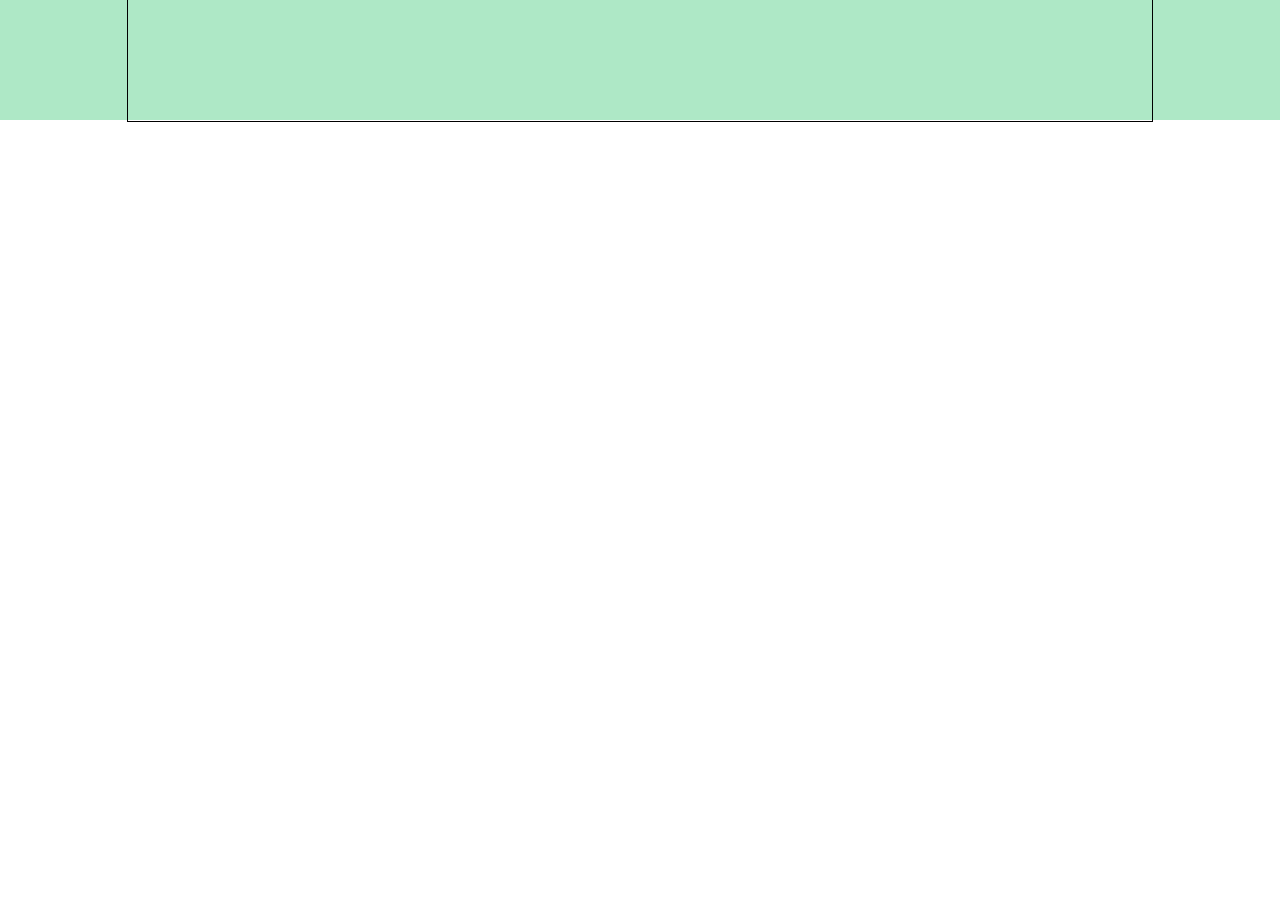
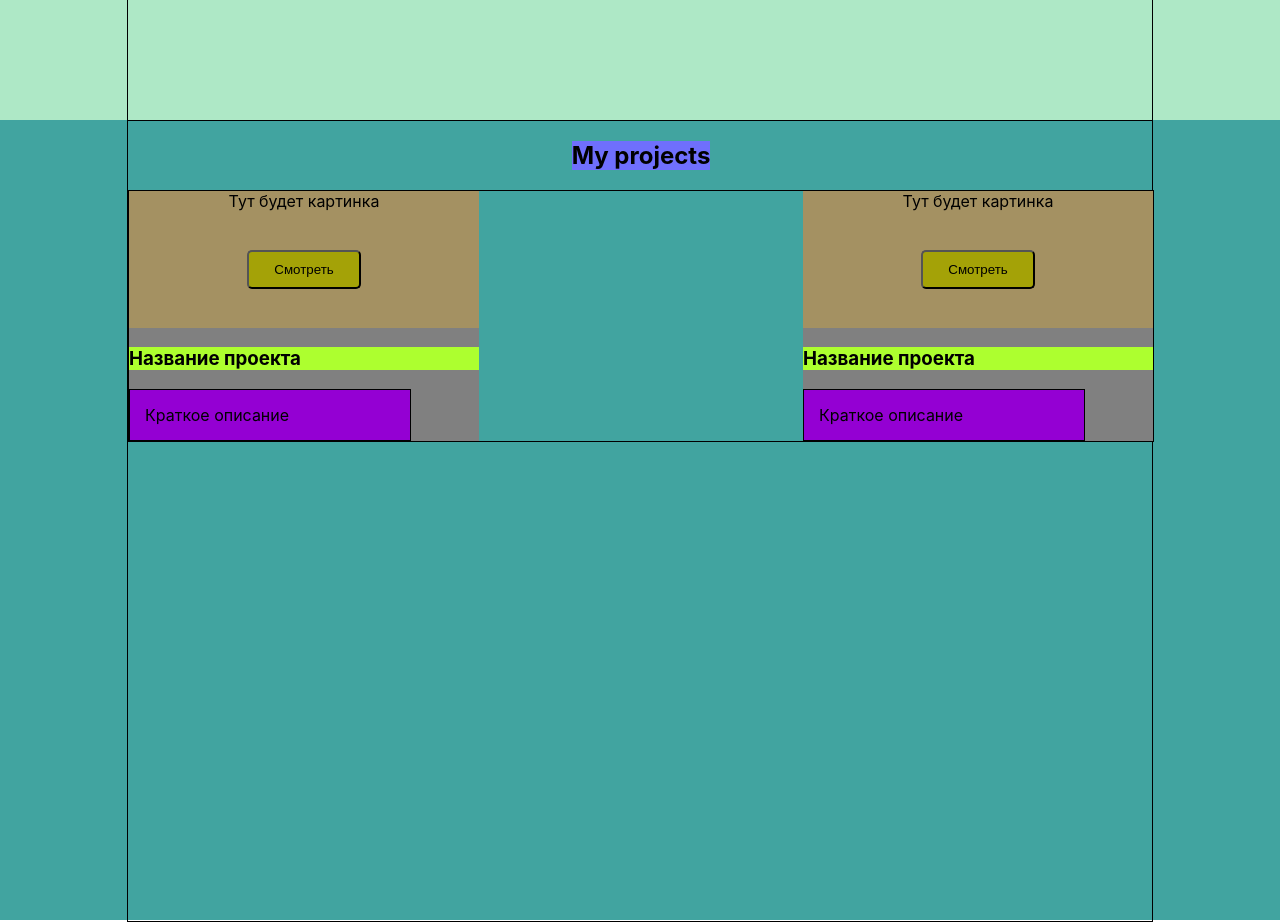
Before and after one commit to VladKravets/CV, a React (Create React App) app: page / in a window 1280 px wide. Shown: the part 1560-2482 px from the top of the page. Before the commit the page ends 1682 px from the top, so only its background shows below. Built offline with nearby package versions, Linux system fonts and the light colour scheme.

Commit message:
add Button and Projects components

```diff
--- a/src/App.js
+++ b/src/App.js
@@ -2,6 +2,7 @@ import './App.css';
 import {Header} from "./Header/Header";
 import {Main} from "./Main/Main";
 import {Skills} from "./Skills/Skills";
+import {Projects} from "./Projects/Projects";
 
 function App() {
     return (
@@ -9,6 +10,7 @@ function App() {
             <Header/>
             <Main/>
             <Skills/>
+            <Projects/>
         </div>
     );
 }
--- /dev/null
+++ b/src/Projects/Project/Project.js
@@ -0,0 +1,16 @@
+import React from 'react';
+import style from './Project.module.css'
+import {Button} from "../../comman/Button/Button";
+
+export const Project = () => {
+    return (
+        <div className={style.project}>
+            Тут будет картинка
+            <Button name={'Смотреть'}/>
+            <div className={style.description}>
+                <h3 className={style.title}>Название проекта</h3>
+                <p className={style.text}>Краткое описание</p>
+            </div>
+        </div>
+    );
+};
--- /dev/null
+++ b/src/Projects/Project/Project.module.css
@@ -0,0 +1,32 @@
+.project{
+    width: 350px;
+    height: 250px;
+    background-color: #a49162;
+    display: flex;
+    flex-direction: column;
+    align-items: center;
+    text-align: center;
+    justify-content: space-between;
+}
+.description{
+    background-color: gray;
+}
+.icon{
+    height: 60px;
+    width: 60px;
+    background-color: #c4b2af;
+}
+.title{
+    text-align: left;
+    background-color: greenyellow;
+    width: 350px;
+}
+.text{
+    margin: 0;
+    background-color: darkviolet;
+    border: 1px solid;
+    width: 250px;
+    padding: 15px;
+    height: max-content;
+    text-align: left;
+}
--- /dev/null
+++ b/src/Projects/Projects.js
@@ -0,0 +1,18 @@
+import React from 'react';
+import style from './Projects.module.css'
+import styleContainer from "../comman/styles/Container.module.css";
+import {Project} from "./Project/Project";
+
+export const Projects = () => {
+    return (
+        <div className={style.projectsBlock}>
+            <div className={`${styleContainer.container} ${style.projectsContainer}`}>
+                <h2 className={style.title}>My projects</h2>
+                <div className={style.projects}>
+                    <Project/>
+                    <Project/>
+                </div>
+            </div>
+        </div>
+    );
+};
--- /dev/null
+++ b/src/Projects/Projects.module.css
@@ -0,0 +1,18 @@
+.projectsBlock{
+    height: 100vh;
+    background-color: #41a4a0;
+}
+.projectsContainer{
+    justify-content: flex-start;
+    flex-direction: column;
+}
+.title{
+    background-color: #6f6ffd;
+}
+.projects{
+    border: 1px solid;
+    width: 100%;
+    display: flex;
+    justify-content: space-between;
+    flex-wrap: wrap;
+}
--- /dev/null
+++ b/src/comman/Button/Button.js
@@ -0,0 +1,8 @@
+import React from 'react';
+import style from './Button.module.css'
+
+export const Button = (props) => {
+    return (
+        <button className={style.button}>{props.name}</button>
+    );
+};
--- /dev/null
+++ b/src/comman/Button/Button.module.css
@@ -0,0 +1,5 @@
+.button{
+    background-color: #a4a207;
+    padding: 10px 25px;
+    border-radius: 5px;
+}
```
